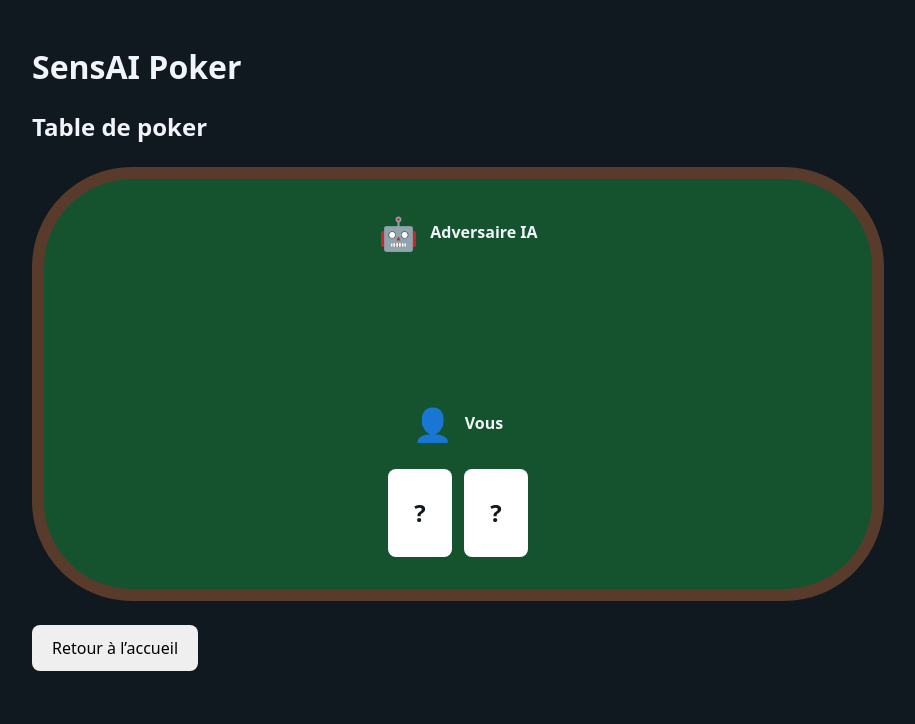
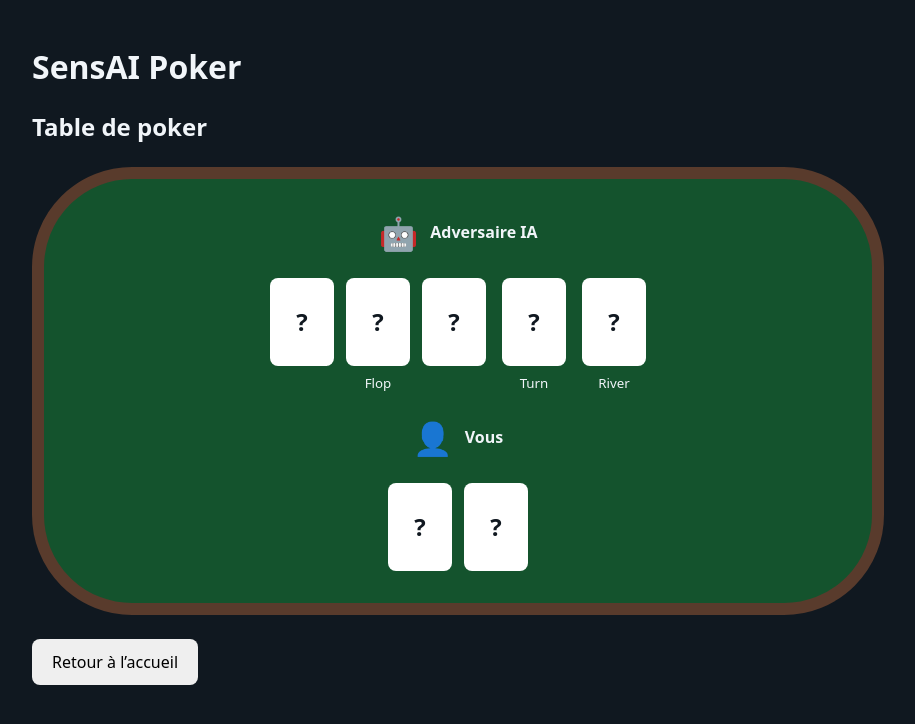
Before and after one commit to AntonFrDe/SensAI, a React (Vite) app in the folder frontend/: page / in a window 1280 px wide. Both pictures are taken after a click on the button "Jouer". Shown: the top 724 px of the page, without its empty margins (182-1097 px from the left). Built offline with nearby package versions, Linux system fonts and the light colour scheme.

Commit message:
feat: display flop turn and river card slots

```diff
--- /dev/null
+++ b/frontend/src/CommunityCards.tsx
@@ -0,0 +1,16 @@
+import PlayingCard, { type CardData } from './PlayingCard';
+
+const stages = [{ name: 'Flop', slots: [0, 1, 2] }, { name: 'Turn', slots: [3] }, { name: 'River', slots: [4] }];
+
+export default function CommunityCards({ cards }: { cards: CardData[] }) {
+  return (
+    <div className="board" role="group" aria-label="Cartes communes">
+      {stages.map(({ name, slots }) => (
+        <div className="street" key={name} role="group" aria-label={name}>
+          <div className="cards">{slots.map(slot => <PlayingCard key={slot} card={cards[slot]} />)}</div>
+          <small>{name}</small>
+        </div>
+      ))}
+    </div>
+  );
+}
--- a/frontend/src/PokerTable.tsx
+++ b/frontend/src/PokerTable.tsx
@@ -1,10 +1,13 @@
 import PlayingCard, { type CardData } from './PlayingCard';
+import CommunityCards from './CommunityCards';
 
-export default function PokerTable({ playerCards = [] }: { playerCards?: CardData[] }) {
+type Props = { playerCards?: CardData[]; communityCards?: CardData[] };
+
+export default function PokerTable({ playerCards = [], communityCards = [] }: Props) {
   return (
     <section className="poker-table" aria-label="Table de Texas Hold’em à deux joueurs">
       <div className="seat"><span aria-hidden="true">🤖</span><strong>Adversaire IA</strong></div>
-      <div className="board" aria-hidden="true" />
+      <CommunityCards cards={communityCards} />
       <div className="seat"><span aria-hidden="true">👤</span><strong>Vous</strong></div>
       <div className="cards" role="group" aria-label="Vos cartes privées">
         <PlayingCard card={playerCards[0]} /><PlayingCard card={playerCards[1]} />
--- a/frontend/src/styles.css
+++ b/frontend/src/styles.css
@@ -7,7 +7,8 @@ button:focus-visible { outline: 3px solid #fbbf24; outline-offset: 4px; }
 .poker-table { display: grid; gap: 24px; margin: 24px 0; padding: 32px 16px; border: 12px solid #593b2c; border-radius: 100px; background: #14532d; }
 .seat { display: flex; justify-content: center; align-items: center; gap: 12px; }
 .seat span { font-size: 2rem; }
-.board { min-height: 100px; }
+.board { display: flex; flex-wrap: wrap; justify-content: center; gap: 16px; }
+.street { display: grid; justify-items: center; gap: 8px; }
 .cards { display: flex; justify-content: center; gap: 12px; }
 .playing-card { display: grid; place-items: center; width: 64px; height: 88px; border-radius: 8px; background: #fff; color: #101820; font-size: 1.5rem; font-weight: 700; }
 .playing-card.red { color: #b91c1c; }
```
